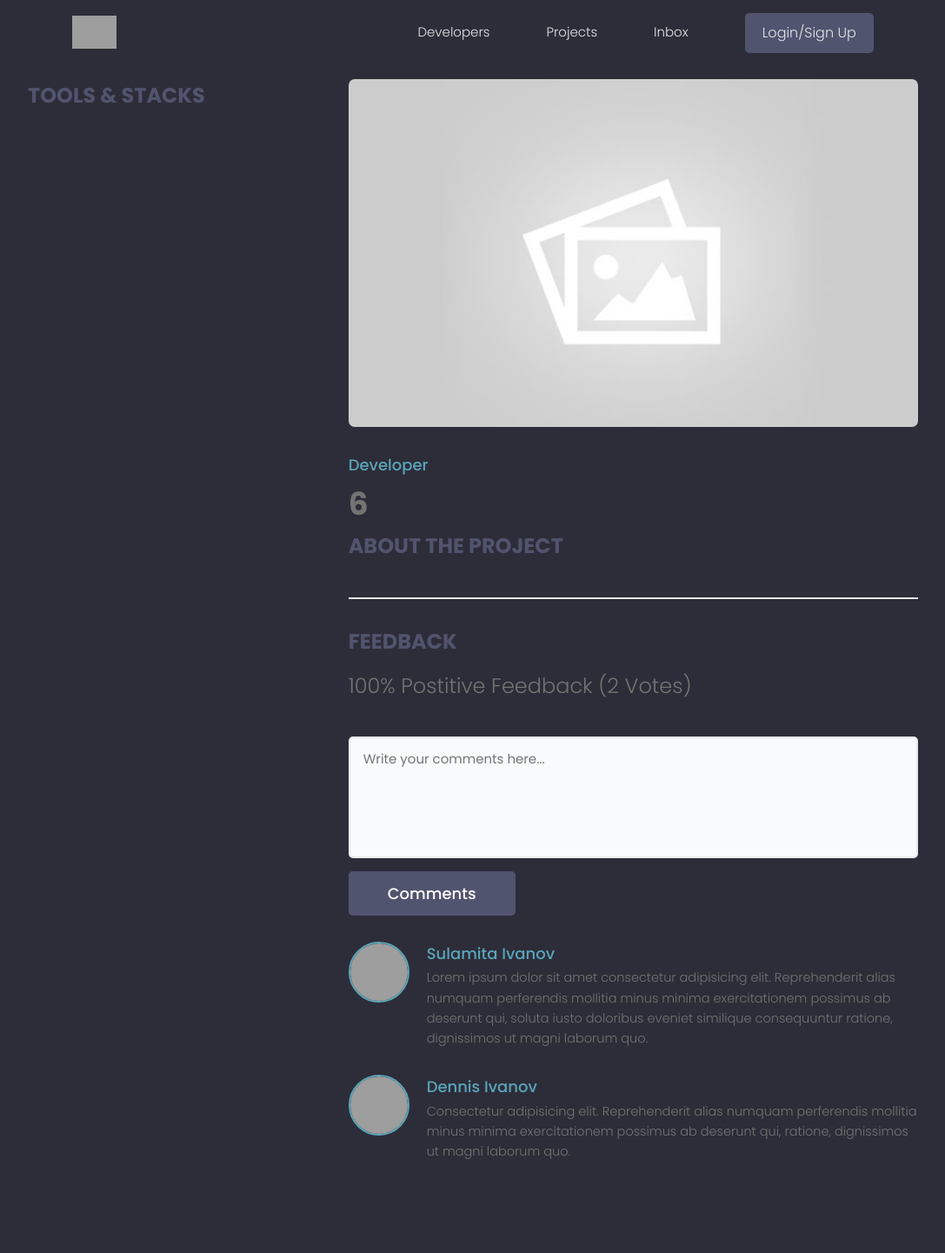
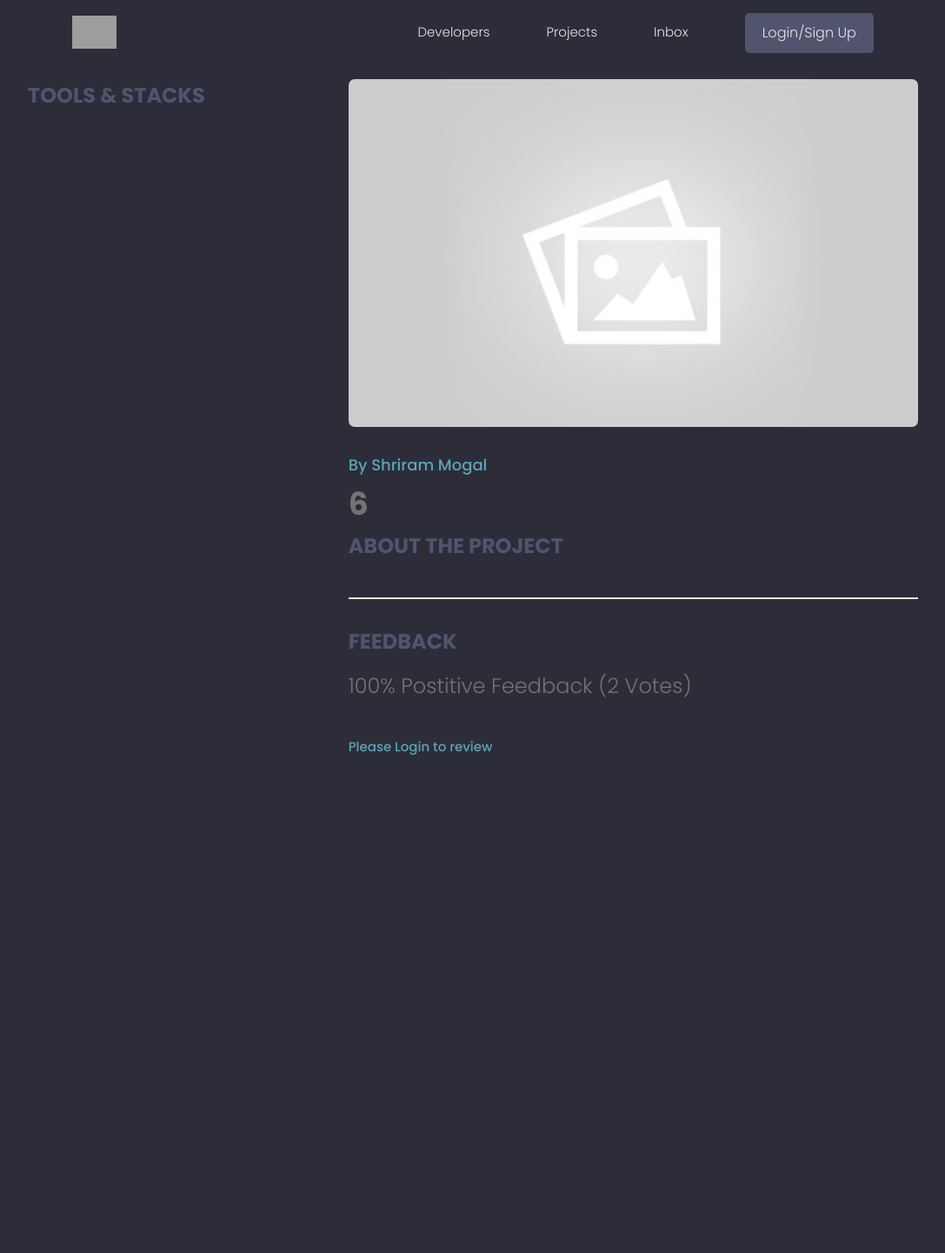
Before and after one commit to mogalhriram/DevSearch, a Django app: page /projects/project/d0e56d74-d874-45cd-b77c-c0e9160e67f7/ in a window 1280 px wide. Shown: the whole page at 87% size, without its empty margins (96-1183 px from the left). After the commit the page ends 868 px from the top, so only its background shows below. Run offline with Django 3.2, Linux system fonts and the light colour scheme; data comes from the database, SQL or seed files in the repository; both versions use the stored data as it was after the commit; some libraries are stand-ins or nearby versions; grey boxes are pictures that could not be loaded.

Commit message:
Review Functionality Added

```diff
--- a/projects/forms.py
+++ b/projects/forms.py
@@ -2,7 +2,7 @@
 from django.db import models
 from django.forms import ModelForm, fields
 from django.forms.widgets import CheckboxSelectMultiple
-from .models import Project
+from .models import Project, Review
 from django import forms
 
 class ProjectForm(ModelForm):
@@ -13,3 +13,13 @@ class ProjectForm(ModelForm):
         widgets = {
             'tag' : forms.CheckboxSelectMultiple(),
         }
+
+class ReviewForm(ModelForm):
+    class Meta:
+        model = Review
+        fields= ['value', 'body']
+
+        labels ={
+            'value': 'Place Your Vote',
+            'body': 'Add comment',
+        }
--- a/projects/models.py
+++ b/projects/models.py
@@ -33,8 +33,25 @@ class Project(models.Model):
         return self.title
 
     class Meta:
-        ordering = ["created"]
+        ordering = ["-vote_ratio", "-vote_total", "title"]  #highest rated project will be shown first
 
+    @property
+    def reviewers(self):
+        query_set = self.review_set.all().values_list('owner__id', flat = True)
+        return query_set
+
+
+    @property
+    def getVoteCount(self):
+        reviews = self.review_set.all()
+        upVotes = reviews.filter(value ='up').count()
+        totalVotes = reviews.count()
+        ratio = (upVotes/totalVotes) * 100
+
+        self.vote_ratio = ratio
+        self.vote_total = totalVotes
+
+        self.save()
 
 
 class Review(models.Model):
@@ -43,12 +60,16 @@ class Review(models.Model):
         ('down', 'downvote')
     )
 
-    #owner=
+    owner= models.ForeignKey(Profile,  null= True, on_delete=models.CASCADE)
     project = models.ForeignKey(Project, on_delete= models.CASCADE) #delete if project is deleted
     body =  models.TextField(null=True, blank=True)
     value = models.CharField(max_length=200,choices=VOTE_TYPE)
     id = models.UUIDField(default=uuid.uuid4, unique=True,
                                      primary_key=True, editable=False)
 
+    class Meta:
+        unique_together = [['owner','project']] #will ensure one review per project by owner
+
+
     def __str__(self) -> str:
-        return self.value
+        return (str(self.owner) +" "+ str(self.project)+" "+ str(self.value) )
--- a/projects/templates/projects/project.html
+++ b/projects/templates/projects/project.html
@@ -27,7 +27,7 @@
       </div>
       <div class="column column--2of3">
         <img class="singleProject__preview" src="{{project.featured_image.url}}" alt="portfolio thumbnail" />
-        <a href="profile.html" class="singleProject__developer">Developer</a>
+        <a href="{% url 'project' project.owner.id %}" class="singleProject__developer">By {{project.owner.name}}</a>
         <h2>{{project.title}}</h2>
         <h3 class="singleProject__subtitle">About the Project</h3>
         <div class="singleProject__info">
@@ -40,42 +40,53 @@
             {{project.vote_ratio}}% Postitive Feedback ({{project.vote_total}} Vote{{project.vote_total| pluralize:'s'}})
           </h5>
 
-          <form class="form" action="#" method="POST">
-            <!-- Textarea -->
+
+             {% if request.user.profile.id in project.reviewers %}
+            <p>You have already submitted your review</p>
+
+
+            {%elif request.user.profile == project.owner%}
+            <p>You cannot review your own work</p>
+
+            {%elif request.user.is_authenticated%}
+          <form class="form" action="{% url 'project' project.id%}" method="POST">
+            {%csrf_token%}
+
+            {%  for field in form %}
             <div class="form__field">
-              <label for="formInput#textarea">Comments: </label>
-              <textarea class="input input--textarea" name="message" id="formInput#textarea"
-                placeholder="Write your comments here..."></textarea>
+              <label for="formInput#textarea">{{field.label}}</label>
+              {{field}}
             </div>
-            <input class="btn btn--sub btn--lg" type="submit" value="Comments" />
+
+            {%endfor%}
+            <input class="btn btn--sub btn--lg" type="submit" value="Add Review" />
           </form>
+
+          {%else%}
+          <a href="{%url 'login'%}?next={{request.path}}">Please Login to review</a>
+
+          {% endif %}
+
           <div class="commentList">
+
+            {% for review in project.review_set.all%}
+
+            {%if review.body%}
             <div class="comment">
-              <a href="profile.html">
+              <a href="{% url 'user-profile' review.owner.id%}">
                 <img class="avatar avatar--md"
-                  src="https://pbs.twimg.com/profile_images/1335382240931368961/b3wSZKj4_400x400.jpg" alt="user" />
+                  src="{{review.owner.profile_image.url}}" alt="user" />
               </a>
               <div class="comment__details">
-                <a href="profile.html" class="comment__author">Sulamita Ivanov</a>
-                <p class="comment__info">
-                  Lorem ipsum dolor sit amet consectetur adipisicing elit. Reprehenderit alias numquam perferendis
-                  mollitia minus minima exercitationem possimus ab deserunt qui, soluta iusto doloribus eveniet
-                  similique consequuntur ratione, dignissimos ut magni laborum quo.
-                </p>
+                <a href="profile.html" class="comment__author">{{review.owner.name}}</a>
+                <p class="comment__info">{{review.body|linebreaksbr}} </p>
               </div>
             </div>
-            <div class="comment">
-              <a href="profile.html">
-                <img class="avatar avatar--md" src="https://avatars.githubusercontent.com/u/33843378" alt="user" />
-              </a>
-              <div class="comment__details">
-                <a href="profile.html" class="comment__author">Dennis Ivanov</a>
-                <p class="comment__info">
-                  Consectetur adipisicing elit. Reprehenderit alias numquam perferendis mollitia minus minima
-                  exercitationem possimus ab deserunt qui, ratione, dignissimos ut magni laborum quo.
-                </p>
-              </div>
-            </div>
+
+            {%endif%}
+
+            {%endfor%}
+
           </div>
         </div>
       </div>
--- a/projects/views.py
+++ b/projects/views.py
@@ -1,11 +1,12 @@
 from django.contrib.auth.decorators import login_required
 from django.shortcuts import redirect, render
-
+from django.contrib import messages
 from .utils import searchProjects, paginateProjects
 from .models import Project
-from .forms import ProjectForm
+from .forms import ProjectForm, ReviewForm
 
 # Create your views here.
+
 
 
 def projects(request):
@@ -15,9 +16,26 @@ def projects(request):
     return render(request,"projects/projects.html",context)
 
 def project(request,pk):
+    form = ReviewForm()
     project_obj = Project.objects.get(id=pk)
+
+    if request.method == 'POST':
+        form = ReviewForm(request.POST)
+        if form.is_valid():
+            review = form.save(commit=False)
+            review.project = project_obj
+            review.owner = request.user.profile
+            review.save()
+            project_obj.getVoteCount
+            messages.success(request, "Review Added")
+            return redirect('project', project_obj.id)
+        else:
+            messages.error(request, "Error occurred !")
+
+
     tags = project_obj.tag.all()
-    return render(request, "projects/project.html",{'project': project_obj, "tags": tags})
+    context = {'project': project_obj, "tags": tags, "form": form}
+    return render(request, "projects/project.html", context)
 
 @login_required(login_url="login")
 def creatProject(request):
@@ -25,7 +43,7 @@ def creatProject(request):
     form = ProjectForm()
     if request.method == 'POST':
        form = ProjectForm(request.POST, request.FILES)
-       if form.is_valid:
+       if form.is_valid():
              project = form.save(commit=False)
              project.owner=profile
              project.save()
@@ -40,7 +58,7 @@ def updateProject(request,pk):
     form = ProjectForm(instance=project)
     if request.method == 'POST':
        form = ProjectForm(request.POST, request.FILES, instance=project)
-       if form.is_valid:
+       if form.is_valid():
              form.save()
              return redirect('account')
     context = {'form': form}
--- a/users/templates/users/login-register.html
+++ b/users/templates/users/login-register.html
@@ -71,7 +71,7 @@
         <p>Hello Developer, Welcome Back!</p>
       </div>
 
-      <form action="{%url 'login'%}" method="POST" class="form auth__form">
+      <form action="" method="POST" class="form auth__form">
         {% csrf_token %}
         <!-- Input:Email -->
         <div class="form__field">
--- a/users/views.py
+++ b/users/views.py
@@ -57,7 +57,7 @@ def loginUser(request):
         if user is not None:
             login(request, user) #It will create session for this user in database
                                     #check inspect --> application --> cookies
-            return redirect ("profiles")
+            return redirect (request.GET['next'] if 'next'  in request.GET else 'account')
         else:
             messages.error(request,"Invalid username or password")
     context={"page":page}
```
Also changed, not shown: db.sqlite3, projects/migrations/0009_auto_20220103_1050.py (added), users/migrations/0017_alter_profile_options.py (added).
